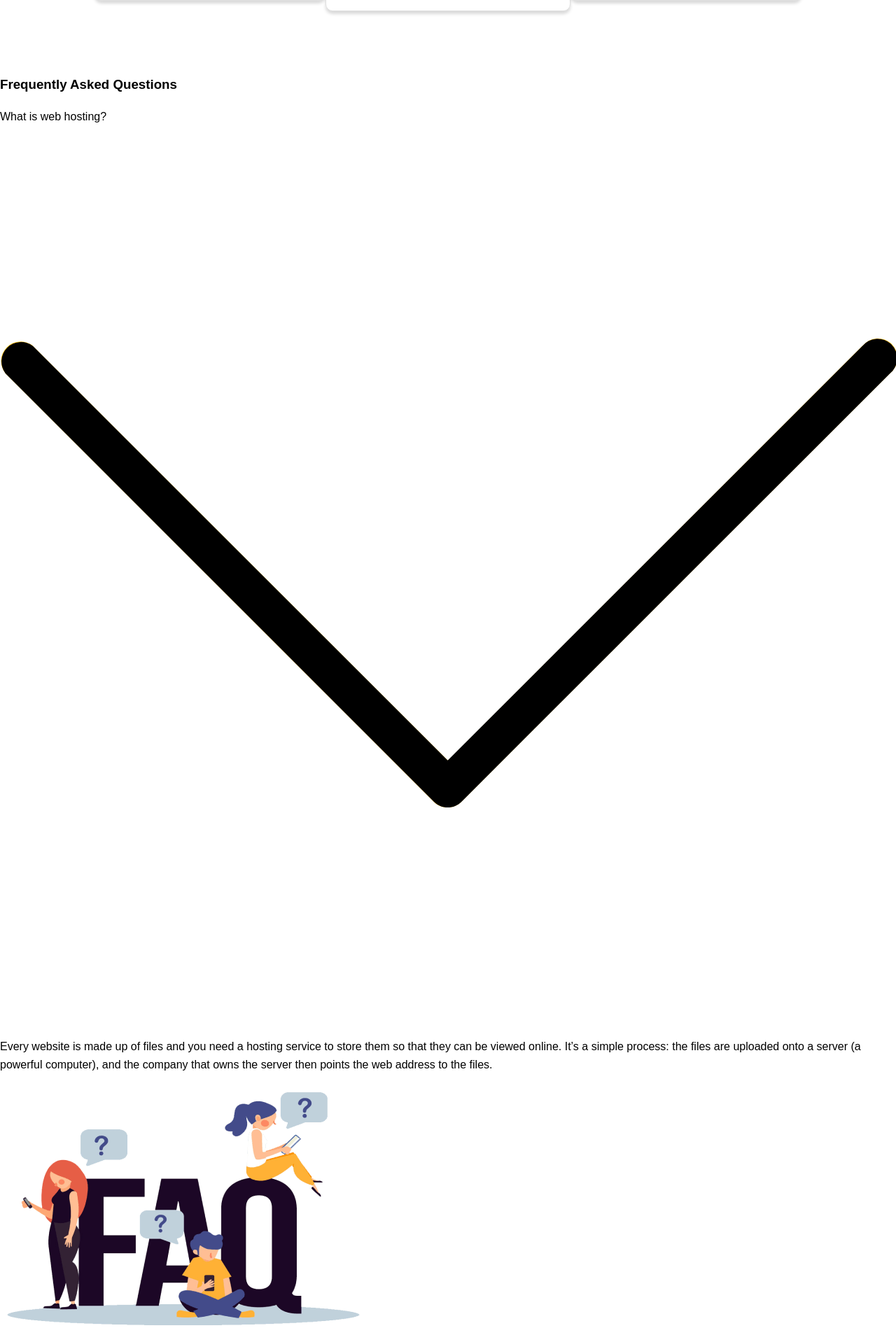
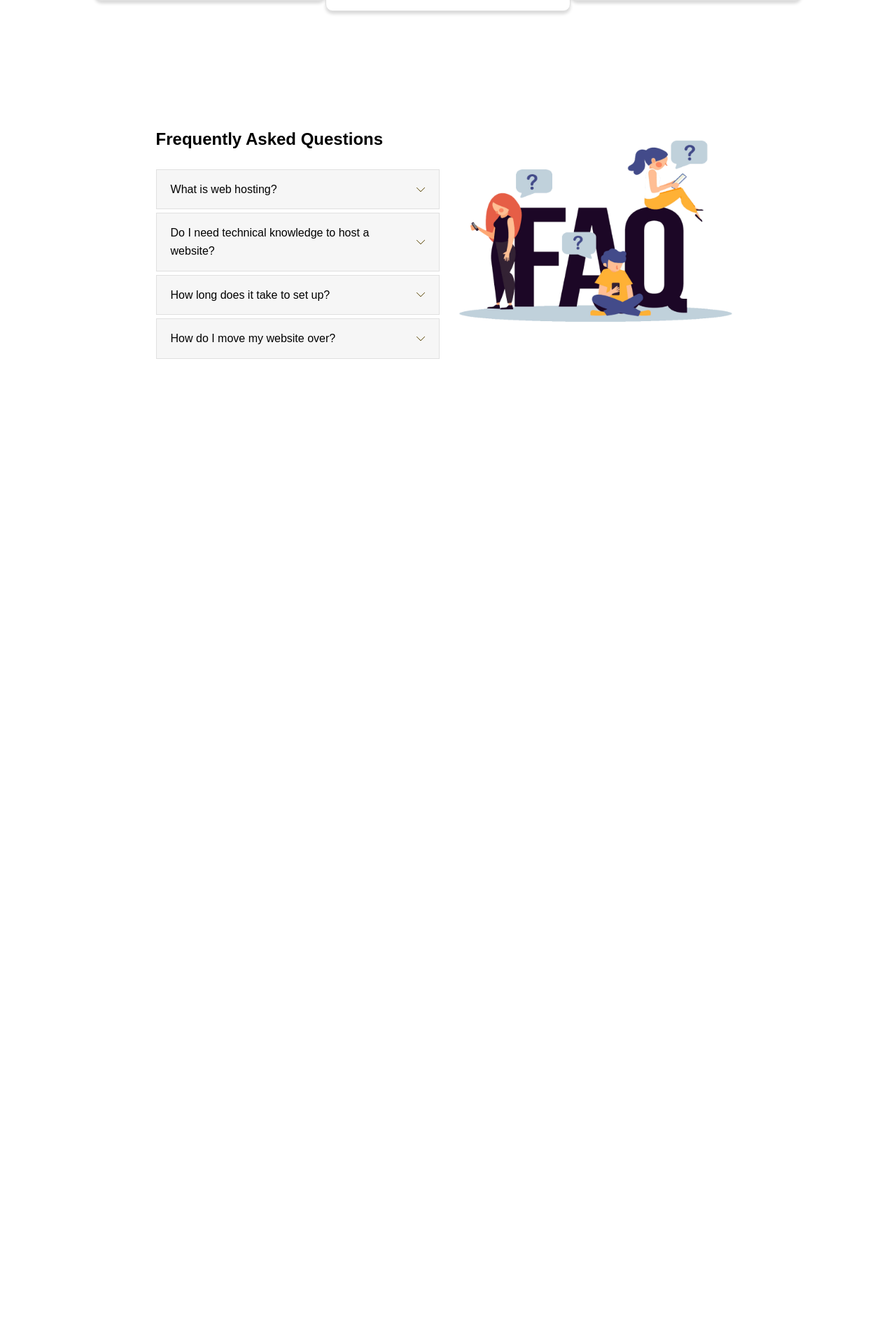
Before and after one commit to xfvelocity/hosting-solutions, a PHP site: page / in a window 1280 px wide. Shown: the part 2637-4555 px from the top of the page at 70% size. After the commit the page ends 3150 px from the top, so only its background shows below. Run offline with PHP 8.4, Linux system fonts and the light colour scheme.

Commit message:
faq added

```diff
--- a/src/index.html
+++ b/src/index.html
@@ -157,16 +157,50 @@
 
     <section class="faqContainer">
         <div class="faq">
-            <div class="faq-title">
-                <h3>Frequently Asked Questions</h3>
+            <div class="faq-img">
+                <img src="img/faq.png" alt="">
             </div>
-            <div class="faq-question">
-                <p>What is web hosting? <img src="img/icons/down-arrow.svg" alt=""></p>
-                <div class="faq-answer">
-                    <p>Every website is made up of files and you need a hosting service to store them so that they can be viewed online. It’s a simple process: the files are uploaded onto a server (a powerful computer), and the company that owns the server then points the web address to the files.</p>
+            <div class="faq-questions">
+                <div class="faq-title">
+                    <h3>Frequently Asked Questions</h3>
+                </div>
+                <div class="faq-row">
+                    <div class="faq-question">
+                        <p>What is web hosting?</p>
+                        <img src="img/icons/down-arrow.svg" alt="">
+                    </div>
+                    <div class="faq-answer">
+                        <p>Every website is made up of files and you need a hosting service to store them so that they can be viewed online. It’s a simple process: the files are uploaded onto a server (a powerful computer), and the company that owns the server then points the web address to the files.</p>
+                    </div>
+                </div>
+                <div class="faq-row">
+                    <div class="faq-question">
+                        <p>Do I need technical knowledge to host a website?</p>
+                        <img src="img/icons/down-arrow.svg" alt="">
+                    </div>
+                    <div class="faq-answer">
+                        <p>Knowing a bit about FTP does help, as it is the easiest way to upload your site to your hosting package. However, the applications included in your plan, along with the user-friendly control panel make it easy to get your website online.</p>
+                    </div>
+                </div>
+                <div class="faq-row">
+                    <div class="faq-question">
+                        <p>How long does it take to set up?</p>
+                        <img src="img/icons/down-arrow.svg" alt="">
+                    </div>
+                    <div class="faq-answer">
+                        <p>Most packages are set up immediately, and you can get your website online right away. In some cases, it might take a few days for the domain to fully register and point to your hosting package. This is perfectly normal and happens across every web host -it just takes time for the servers and the domains to sync up.</p>
+                    </div>
+                </div>
+                <div class="faq-row">
+                    <div class="faq-question">
+                        <p>How do I move my website over?</p>
+                        <img src="img/icons/down-arrow.svg" alt="">
+                    </div>
+                    <div class="faq-answer">
+                        <p>We’re here to help. Simply contact our expert support team and we will help you move everything over. We’ve also produced a useful guide to transferring your website that will talk you through every step.</p>
+                    </div>
                 </div>
             </div>
-            <img src="img/faq.png" alt="">
         </div>
     </section>
 
--- a/src/scss/_config.scss
+++ /dev/null
@@ -1,42 +0,0 @@
-$primary: #006572;
-$secondary: #3E3E3E;
-
-* {
-    box-sizing: border-box;
-}
-
-body {
-    font-family: poppins, sans-serif;
-    line-height: 1.6;
-    margin: 0;
-    padding: 0;
-}
-
-ul {
-    list-style: none;
-    padding: 0;
-}
-
-a {
-    color: black;
-    text-decoration: none;
-}
-
-@keyframes dotOneAnimate {
-    0% {transform: translate(0)}
-    33% {transform: translate(-60px, 40px)}
-    66% {transform: translate(60px, -20px)}
-    100% {transform: translate(0)}
-}
-@keyframes dotTwoAnimate {
-    0% {transform: translate(0)}
-    33% {transform: translate(-50px, -40px)}
-    66% {transform: translate(90px, -80px)}
-    100% {transform: translate(0)}
-}
-@keyframes dotThreeAnimate {
-    0% {transform: translate(0)}
-    33% {transform: translate(-50px, 40px)}
-    66% {transform: translate(90px, -80px)}
-    100% {transform: translate(0)}
-}
--- a/src/scss/_faq.scss
+++ b/src/scss/_faq.scss
@@ -0,0 +1,72 @@
+.faqContainer {
+    width: 80%;
+    margin: 140px auto;
+    .faq {
+        &-img {
+            text-align: center;
+            order: 2;
+            max-width: 500px;
+            margin: 0 auto;
+            img {
+                width: 100%;
+            }
+        }
+        &-title {
+            width: 100%;
+            text-align: center;
+            h3 {
+                font-size: 24px;
+            }
+        }
+        &-row {
+            width: 90%;
+            max-width: 515px;
+            margin: 0 auto;
+            .faq-question {
+                display: flex;
+                align-items: center;
+                justify-content: space-between;
+                background: #f6f6f6;
+                padding: 15px 20px;
+                border: 1px solid #e0e0e0;
+                cursor: pointer;
+                margin-bottom: 5px;
+                p {
+                    margin: 0;
+                    width: 80%;
+                }
+                img {
+                    width: 12px;
+                }
+                &:hover {
+                    color: $primary;
+                }
+            }
+            .faq-answer {
+                display: none;
+                border: 1px solid #e0e0e0;
+                padding: 0 20px;
+                margin-bottom: 10px;
+            }
+        }
+        @media(min-width: 905px) {
+            display: flex;
+            flex-wrap: wrap;
+            align-items: center;
+            justify-content: center;
+            &-title {
+                text-align: left;
+            }
+            &-row {
+                width: 100%;
+            }
+            &-img {
+                width: 40%;
+                margin: 0;
+            }
+            &-questions {
+                margin-right: 20px;
+            }
+        }
+    }
+}
--- a/src/scss/main.scss
+++ b/src/scss/main.scss
@@ -1,10 +1,26 @@
-@import 'config';
-@import 'nav';
-@import 'header';
-@import 'services';
-@import 'about';
-@import 'packages';
-@import 'faq';
+$primary: #006572;
+$secondary: #3E3E3E;
+
+* {
+    box-sizing: border-box;
+}
+
+body {
+    font-family: poppins, sans-serif;
+    line-height: 1.6;
+    margin: 0;
+    padding: 0;
+}
+
+ul {
+    list-style: none;
+    padding: 0;
+}
+
+a {
+    color: black;
+    text-decoration: none;
+}
 
 button {
     margin-top: 15px;
@@ -19,6 +35,13 @@ button {
         opacity: .9;
     }
 }
+
+@import 'nav';
+@import 'header';
+@import 'services';
+@import 'about';
+@import 'packages';
+@import 'faq';
 
 svg {
     position: absolute;
@@ -46,3 +69,22 @@ main {
         background-size: cover;
     }
 }
+
+@keyframes dotOneAnimate {
+    0% {transform: translate(0)}
+    33% {transform: translate(-60px, 40px)}
+    66% {transform: translate(60px, -20px)}
+    100% {transform: translate(0)}
+}
+@keyframes dotTwoAnimate {
+    0% {transform: translate(0)}
+    33% {transform: translate(-50px, -40px)}
+    66% {transform: translate(90px, -80px)}
+    100% {transform: translate(0)}
+}
+@keyframes dotThreeAnimate {
+    0% {transform: translate(0)}
+    33% {transform: translate(-50px, 40px)}
+    66% {transform: translate(90px, -80px)}
+    100% {transform: translate(0)}
+}
```
Also changed, not shown: src/css/main.css.
